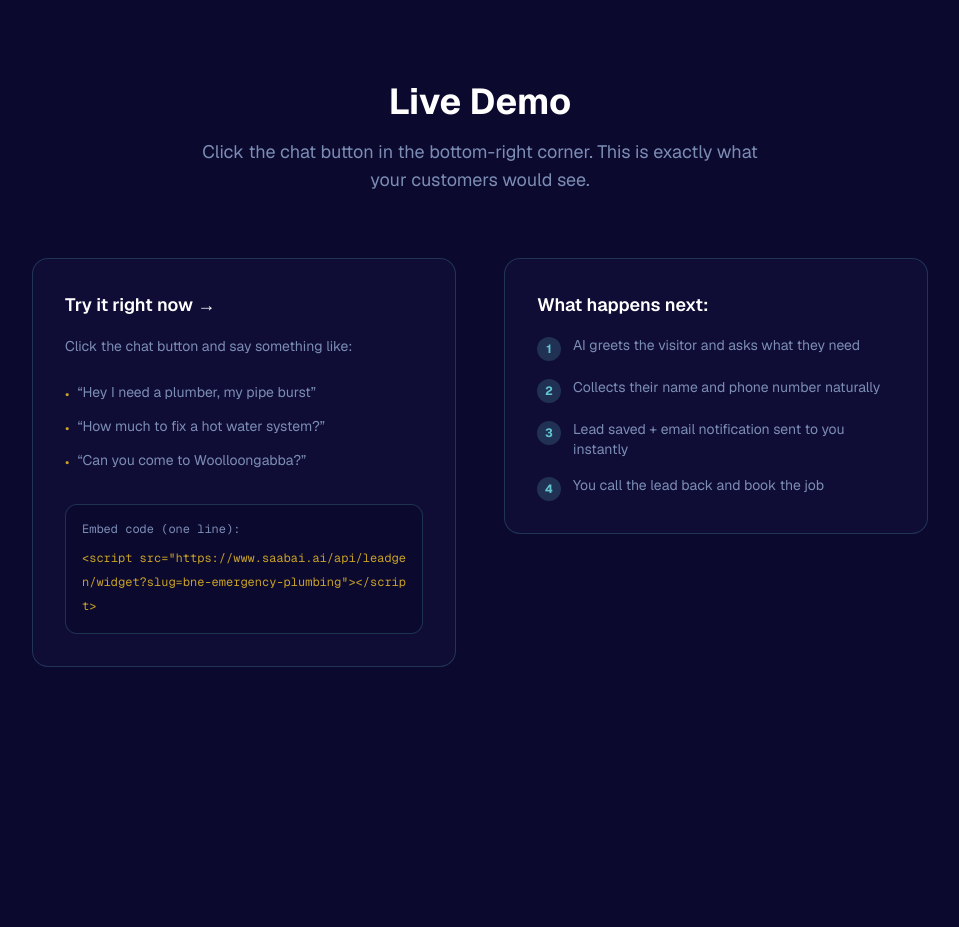
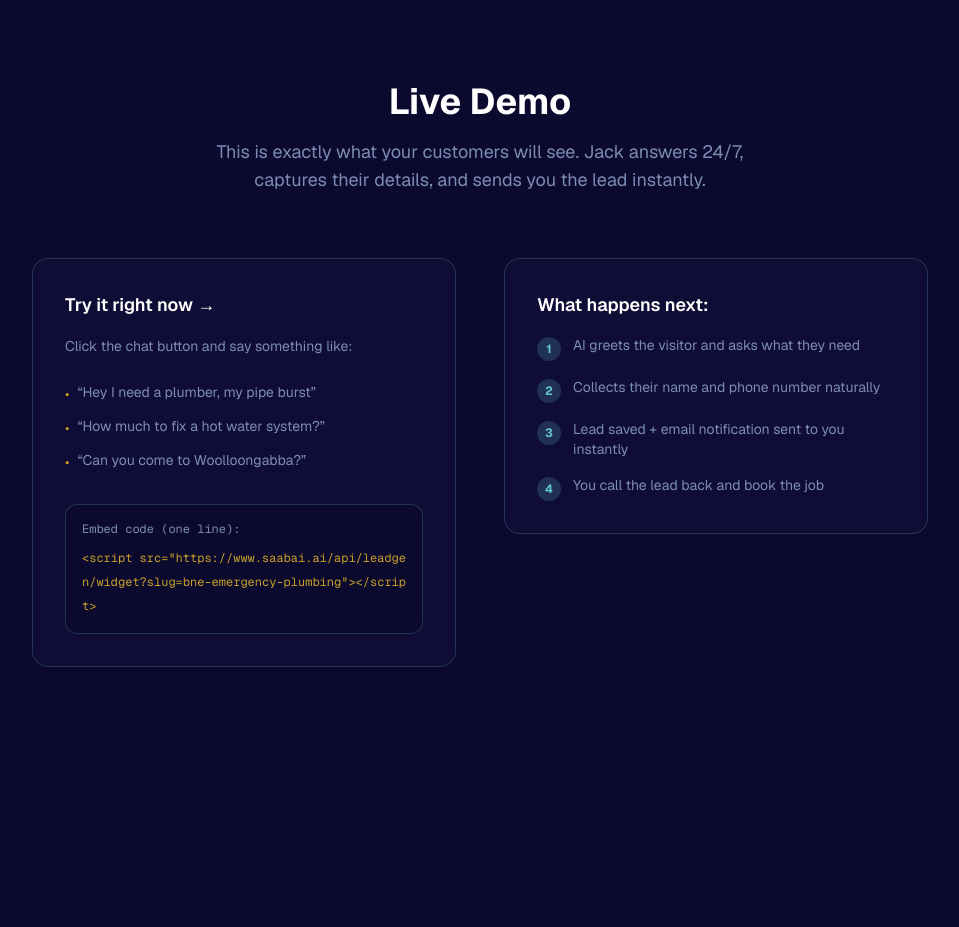
Before and after one commit to sg-satoshi/saabai-site, a Next.js app: page /leadgen in a window 1280 px wide. Shown: the part 1520-2447 px from the top of the page, without its empty margins (160-1119 px from the left). Built offline with nearby package versions, Linux system fonts and the light colour scheme.

Commit message:
feat: Phase 1 - Improved LeadGen demo messaging

```diff
--- a/app/leadgen/page.tsx
+++ b/app/leadgen/page.tsx
@@ -132,7 +132,7 @@ export default function LeadGenPage() {
         <div className="text-center mb-16">
           <h2 className="text-3xl md:text-4xl font-bold mb-4">Live Demo</h2>
           <p className="text-saabai-text-dim text-lg max-w-xl mx-auto">
-            Click the chat button in the bottom-right corner. This is exactly what your customers would see.
+            This is exactly what your customers will see. Jack answers 24/7, captures their details, and sends you the lead instantly.
           </p>
         </div>
 
```
